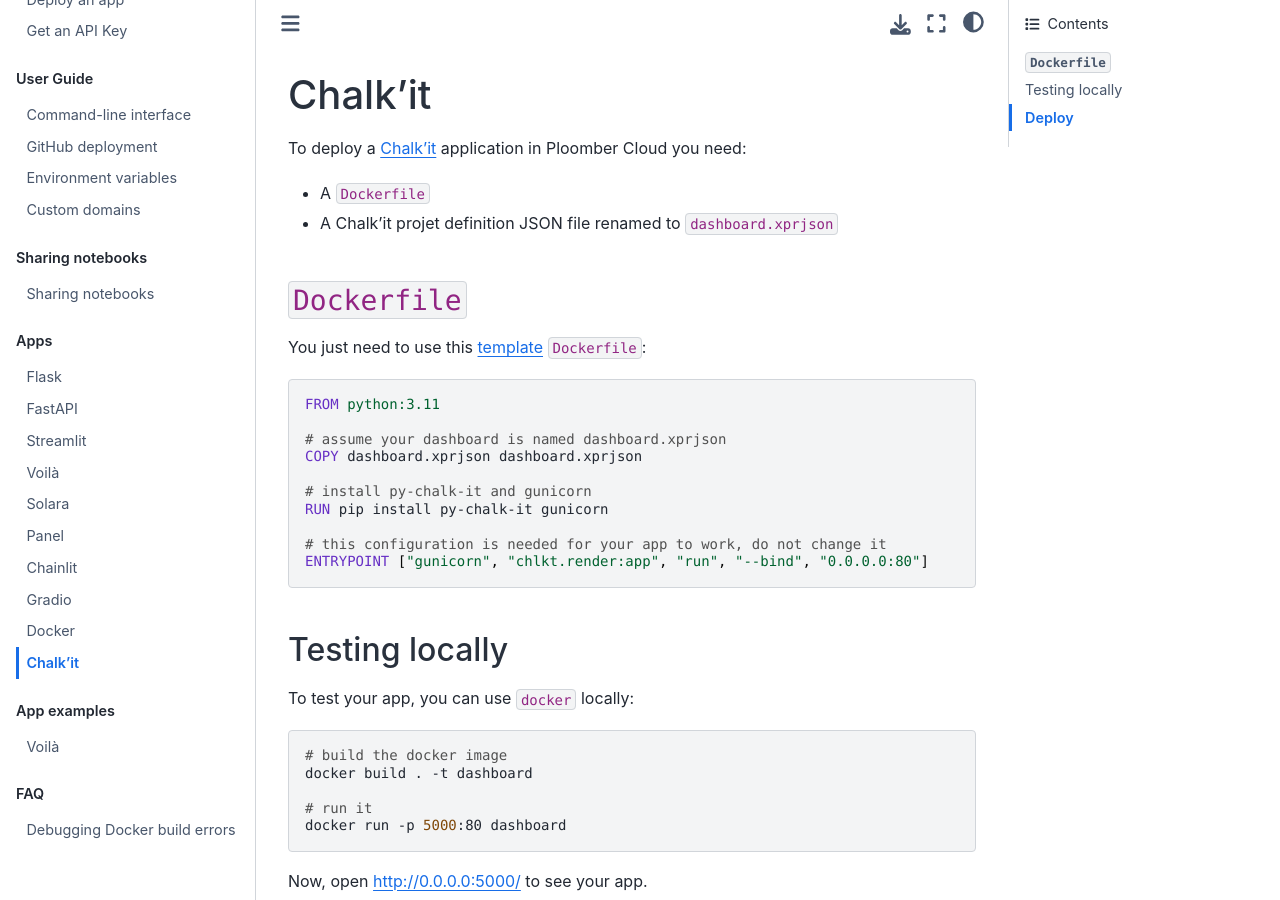
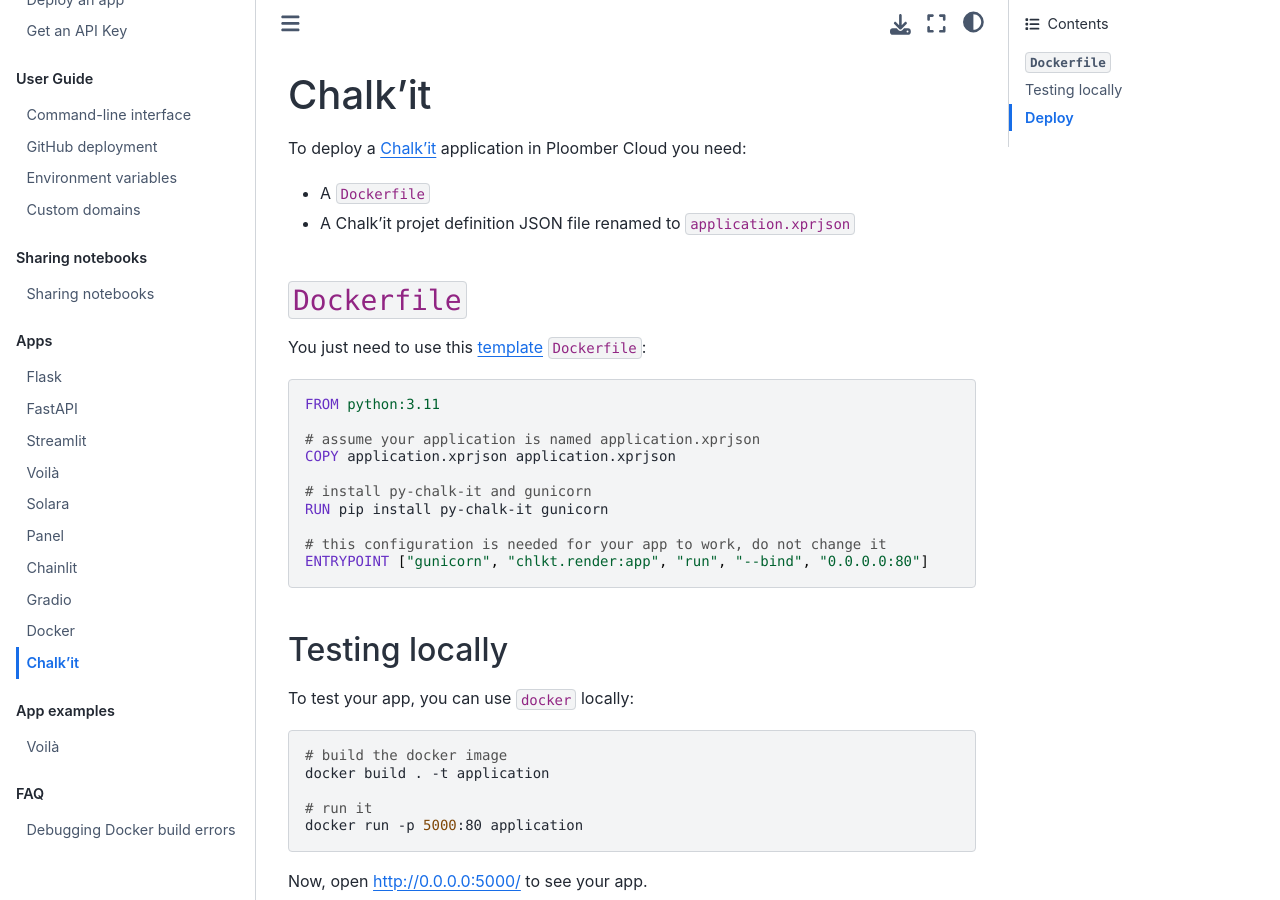
Before and after one commit to ploomber/doc, a Jupyter Book: the page built from doc/apps/chalk-it.md, in a window 1280 px wide and 900 px high. Built offline with Jupyter Book 1.0.4 settings and Sphinx 7.4.7 and the Sphinx Book theme 1.1.4, drawn with Linux system fonts in a browser that asks for light colours.

Commit message:
chalk-it.md

````diff
--- a/doc/apps/chalk-it.md
+++ b/doc/apps/chalk-it.md
@@ -3,7 +3,7 @@
 To deploy a [Chalk'it](https://github.com/ifpen/chalk-it) application in Ploomber Cloud you need:
 
 - A `Dockerfile`
-- A Chalk'it projet definition JSON file renamed to `dashboard.xprjson`
+- A Chalk'it projet definition JSON file renamed to `application.xprjson`
 
 ## `Dockerfile`
 
@@ -12,8 +12,8 @@
 ```Dockerfile
 FROM python:3.11
 
-# assume your dashboard is named dashboard.xprjson
-COPY dashboard.xprjson dashboard.xprjson
+# assume your application is named application.xprjson
+COPY application.xprjson application.xprjson
 
 # install py-chalk-it and gunicorn
 RUN pip install py-chalk-it gunicorn
@@ -28,10 +28,10 @@
 
 ```sh
 # build the docker image
-docker build . -t dashboard
+docker build . -t application
 
 # run it
-docker run -p 5000:80 dashboard
+docker run -p 5000:80 application
 ```
 
 Now, open [http://0.0.0.0:5000/](http://0.0.0.0:5000/) to see your app.
````
